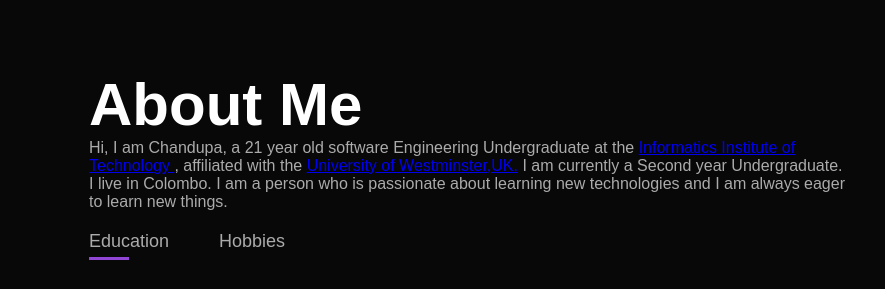
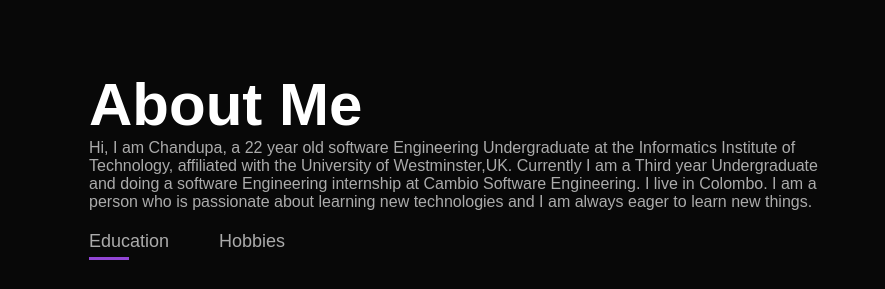
Before and after one commit to chandupamarapana/portfolio-website, a plain HTML site: page index.html in a window 1280 px wide. Shown: the part 820-1109 px from the top of the page, 395-1280 px from the left. Drawn offline with nearby package versions, Linux system fonts and the light colour scheme.

Commit message:
Add files via upload

```diff
--- a/index.html
+++ b/index.html
@@ -42,7 +42,7 @@
                 </div>
                 <div class="about-col-2">
                     <h1 class="sub-title">About Me</h1>
-                    <p>Hi, I am Chandupa, a 21 year old software Engineering Undergraduate at the <a href="https://www.iit.ac.lk/">Informatics Institute of Technology </a>, affiliated with the <a href="https://www.westminster.ac.uk/">University of Westminster,UK.</a> I am currently a Second year Undergraduate. I live in Colombo. I am a person who is passionate about learning new technologies and I am always eager to learn new things.</p>
+                    <p>Hi, I am Chandupa, a 22 year old software Engineering Undergraduate at the Informatics Institute of Technology, affiliated with the University of Westminster,UK. Currently I am a Third year Undergraduate and doing a software Engineering internship at Cambio Software Engineering. I live in Colombo. I am a person who is passionate about learning new technologies and I am always eager to learn new things.</p>
 
                     <div class="tab-titles">
                         <p class="tab-links active-link " onclick="opentab('education')" >Education</p>
```
